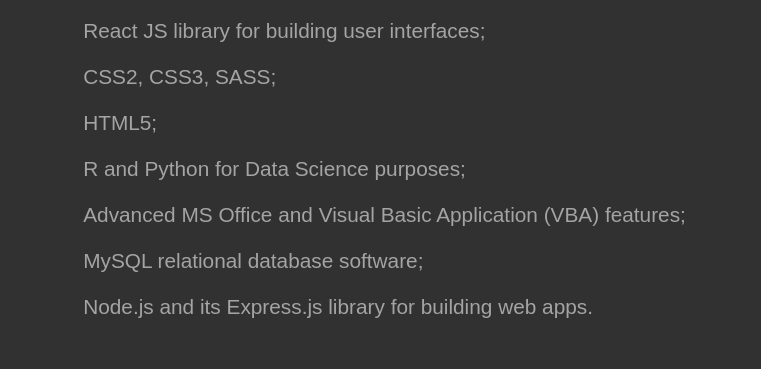
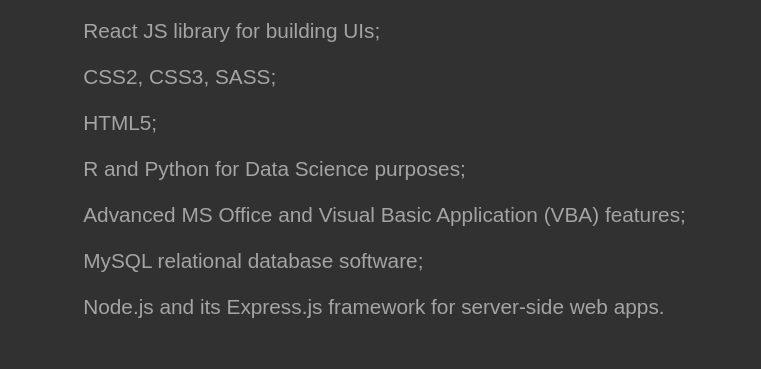
Before and after one commit to tomazlanza/resume, a website: page index.html in a window 1280 px wide. Both pictures are taken after a click on the link "Main IT tools". Shown: the part 318-687 px from the top of the page, 0-761 px from the left. Drawn offline with Linux system fonts and the light colour scheme.

Commit message:
Update index.html

```diff
--- a/index.html
+++ b/index.html
@@ -116,7 +116,7 @@
           <ul>
             <li class="negative-margin-li">
               <p>
-                fundamentals of related core techs and abilities, enabling comprehension of tools that abstract from their attributes;
+                related-core-techs fundamental concepts and abilities, enabling comprehension of tools that abstract from their attributes;
               </p>
             </li>
             <li class="negative-margin-li">
@@ -160,13 +160,13 @@
         <h1 class="main-headers">Main IT tools</h1><h2 id="documentation-introduction">(click on a logo to open a new tab with its respective tool documentation)</h2>
         <ul id="skills-list">
           <li><p id="js-ts-p" class="tech-tools-p"><span id="js-ts-span" class="tech-tools-span">JavaScript (ES5, ES6) and TypeScript;</span></p></li>
-          <li><p id="react-p" class="tech-tools-p"><span id="react-span"  class="tech-tools-span">React JS library for building user interfaces;</p></li></span>
+          <li><p id="react-p" class="tech-tools-p"><span id="react-span"  class="tech-tools-span">React JS library for building UIs;</p></li></span>
           <li><p id="css-sass-p" class="tech-tools-p"><span id="css-sass-span" class="tech-tools-span">CSS2, CSS3, SASS;</p></li></span>
           <li><p id="html-p" class="tech-tools-p"><span id="html-span"  class="tech-tools-span">HTML5;</p></li></span>
           <li><p id="r-python-p" class="tech-tools-p"><span id="r-python-span" class="tech-tools-span">R and Python for Data Science purposes;</p></li></span>
           <li><p id="vba-p" class="tech-tools-p"><span id="vba-span"  class="tech-tools-span">Advanced MS Office and Visual Basic Application (VBA) features;</p></li></span>
           <li><p id="my-sql-p" class="tech-tools-p"><span id="my-sql-span" class="tech-tools-span">MySQL relational database software;</p></li></span>
-          <li><p id="node-express-p" class="tech-tools-p"><span id="node-express-span" class="tech-tools-span">Node.js and its Express.js library for building web apps.</p></li></span>
+          <li><p id="node-express-p" class="tech-tools-p"><span id="node-express-span" class="tech-tools-span">Node.js and its Express.js framework for server-side web apps.</p></li></span>
         </ul>
       </div>
       <div class="main-part-image-holder-div">
```
